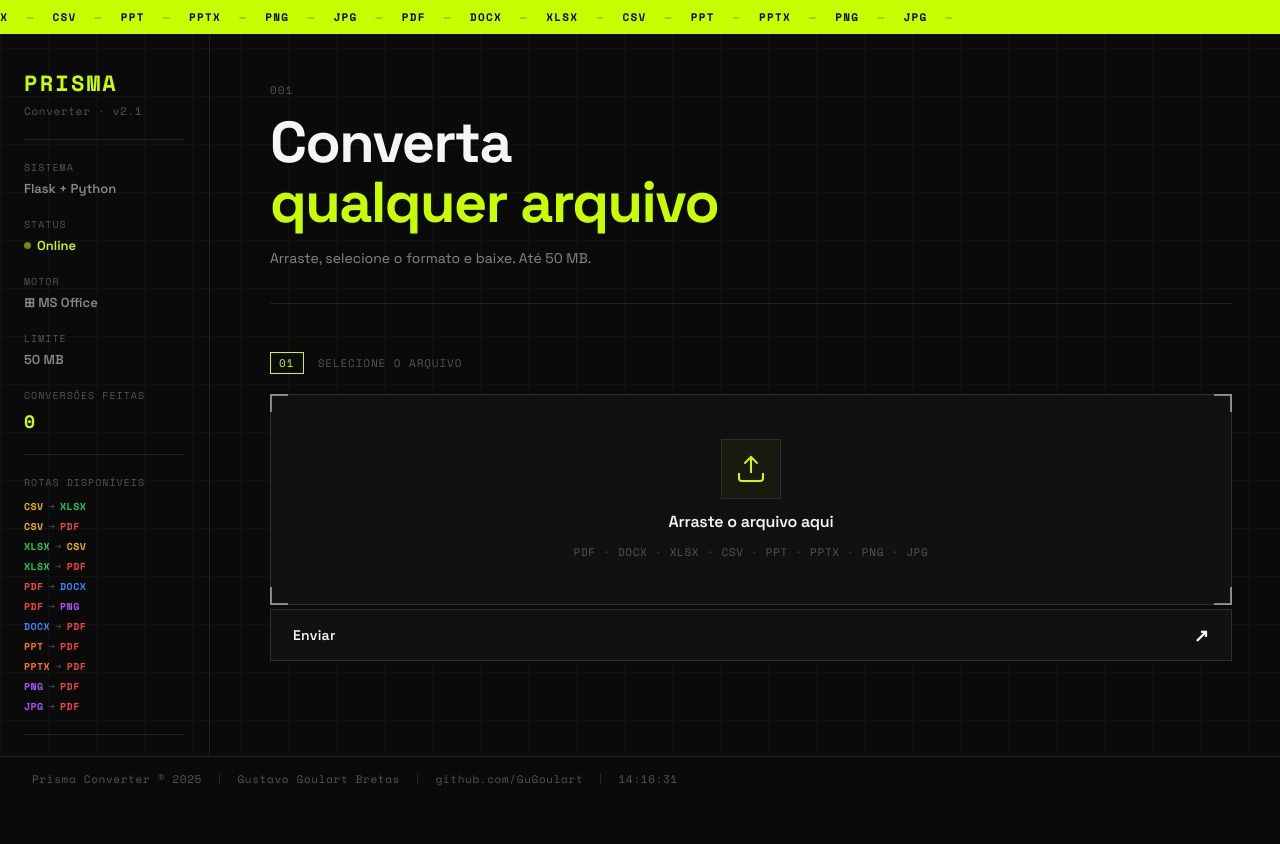
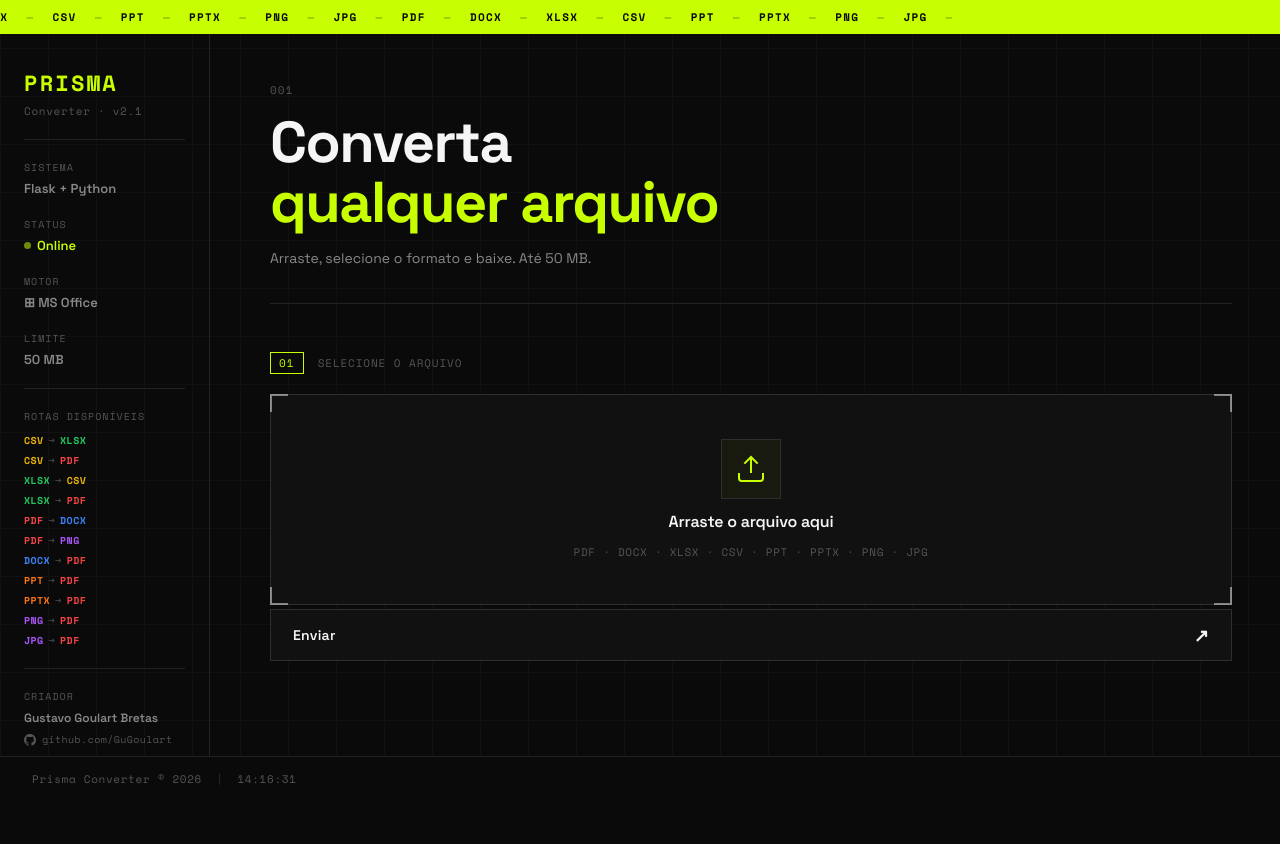
Before and after one commit to GuGoulart/Prisma-Converter, a Flask app: page / in a window 1280 px wide. Run offline with Flask 3, Linux system fonts and the light colour scheme.

Commit message:
arrumando o index

```diff
--- a/templates/index.html
+++ b/templates/index.html
@@ -97,11 +97,6 @@
             <div class="sidebar-info">
                 <p class="sidebar-label">Limite</p>
                 <p class="sidebar-valor">50 MB</p>
-            </div>
-
-            <div class="sidebar-info">
-                <p class="sidebar-label">Conversões feitas</p>
-                <p class="sidebar-valor sidebar-counter">{{ contador }}</p>
             </div>
 
             <div class="sidebar-linha"></div>
@@ -297,14 +292,8 @@
 
     <!-- Rodapé -->
     <footer class="rodape">
-        <span class="rodape-marca">Prisma Converter © 2025</span>
-        <span class="rodape-sep">|</span>
-        <span class="rodape-autor">Gustavo Goulart Bretas</span>
-        <span class="rodape-sep">|</span>
-        <a href="https://github.com/GuGoulart" target="_blank"
-           rel="noopener noreferrer" class="rodape-link">
-            github.com/GuGoulart
-        </a>
+        <span class="rodape-marca">Prisma Converter © 2026</span>
+
         <span class="rodape-sep">|</span>
         <span id="relogio"></span>
     </footer>
```
